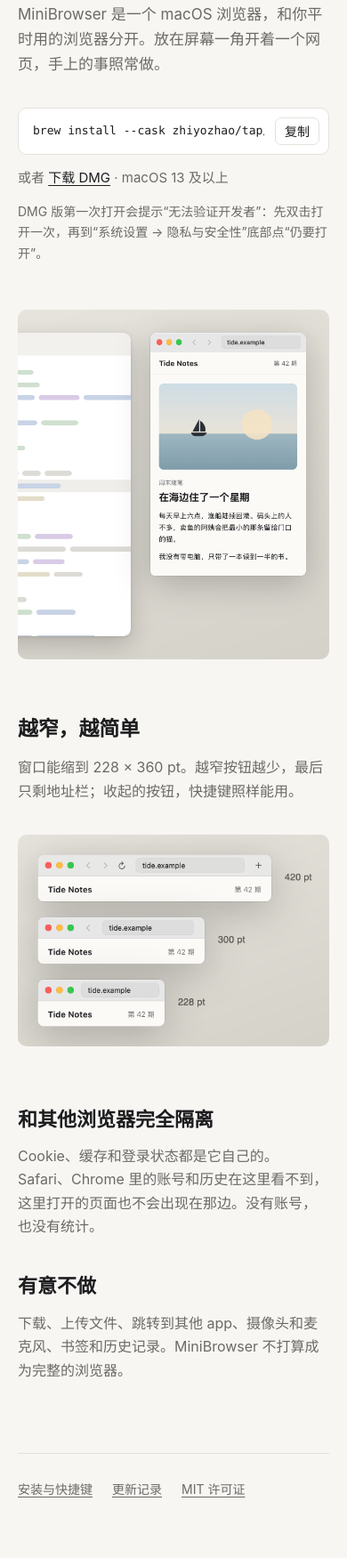
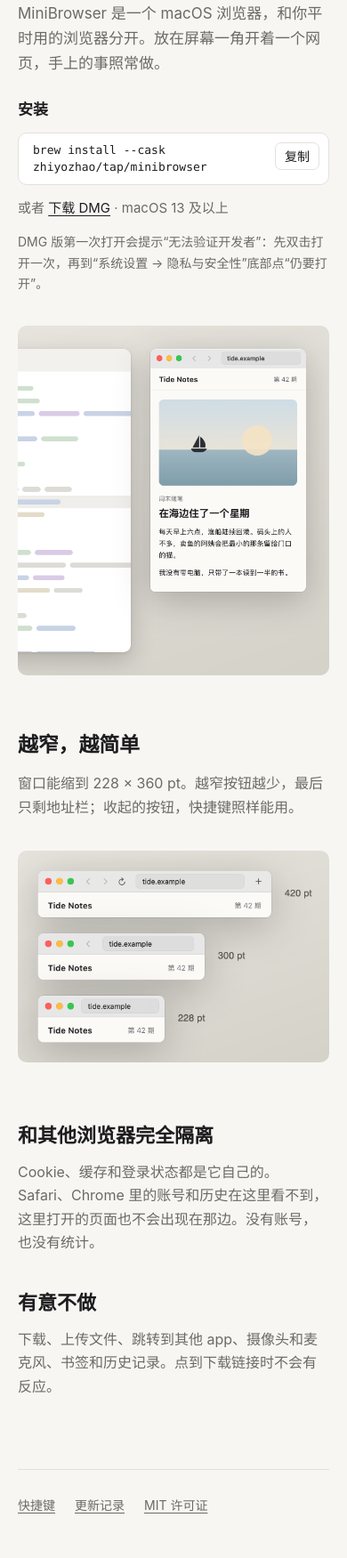
Before and after one commit to zhiyozhao/MiniBrowser, a plain HTML site: page docs/index.html in a window 390 px wide. Shown: the part 154-1905 px from the top of the page at 89% size. Drawn offline with Linux system fonts and the light colour scheme.

Commit message:
docs: 安装单独成节并放在首屏，官网右上角加安装入口
- README 安装节移到演示图之前，顶部链接行加“安装”锚点
- 官网安装区单独成节，导航加“安装”按钮；手机上安装命令完整换行
- 修正窗口尺寸说法：⌘N 新窗口 1100×700，网页弹出窗口 520×640
- 演示图 alt 如实写明编辑器是示意、MiniBrowser 窗口是真实截图
- 删去“不打算成为完整的浏览器”

```diff
--- a/docs/index.html
+++ b/docs/index.html
@@ -19,6 +19,7 @@
     <nav>
       <a href="en/" hreflang="en" lang="en">English</a>
       <a href="https://github.com/zhiyozhao/MiniBrowser">GitHub</a>
+      <a class="nav-install" href="#install">安装</a>
     </nav>
   </header>
 
@@ -26,18 +27,22 @@
     <div class="hero">
       <h1>能缩得很小的浏览器</h1>
       <p class="lede">MiniBrowser 是一个 macOS 浏览器，和你平时用的浏览器分开。放在屏幕一角开着一个网页，手上的事照常做。</p>
-      <div class="install">
+    </div>
+
+    <section id="install" class="install">
+      <h2>安装</h2>
+      <div class="install-row">
         <div class="cmd"><code id="cmd">brew install --cask zhiyozhao/tap/minibrowser</code><button type="button" id="copy">复制</button></div>
         <span class="alt">或者 <a href="https://github.com/zhiyozhao/MiniBrowser/releases/latest">下载 DMG</a> · macOS 13 及以上</span>
       </div>
       <p class="note">DMG 版第一次打开会提示“无法验证开发者”：先双击打开一次，再到“系统设置 → 隐私与安全性”底部点“仍要打开”。</p>
-    </div>
+    </section>
 
     <picture class="shot">
       <source media="(max-width: 720px) and (prefers-color-scheme: dark)" srcset="assets/corner-zh-dark.png" width="640" height="720">
       <source media="(max-width: 720px)" srcset="assets/corner-zh-light.png" width="640" height="720">
       <source media="(prefers-color-scheme: dark)" srcset="assets/hero-zh-dark.png">
-      <img src="assets/hero-zh-light.png" width="1200" height="720" alt="屏幕左边是正在使用的编辑器，右上角是一个很窄的 MiniBrowser 窗口，里面开着一篇文章">
+      <img src="assets/hero-zh-light.png" width="1200" height="720" alt="示意场景：左边是一个用灰色色块画出的编辑器窗口，右边是 MiniBrowser 的真实窗口截图，320 pt 宽，开着一个示例文章页">
     </picture>
 
     <section class="point">
@@ -47,7 +52,7 @@
         <source media="(max-width: 720px) and (prefers-color-scheme: dark)" srcset="assets/bars-zh-dark.png" width="560" height="380">
         <source media="(max-width: 720px)" srcset="assets/bars-zh-light.png" width="560" height="380">
         <source media="(prefers-color-scheme: dark)" srcset="assets/widths-zh-dark.png">
-        <img src="assets/widths-zh-light.png" width="1200" height="560" alt="同一个页面在 420、300、228 pt 三种宽度下的 MiniBrowser 窗口，越窄按钮越少，地址栏始终保留">
+        <img src="assets/widths-zh-light.png" width="1200" height="560" alt="MiniBrowser 在 420、300、228 pt 三种宽度下的真实窗口截图，开着同一个示例页：420 pt 有后退、前进、刷新和新建标签按钮，300 pt 只剩后退，228 pt 只剩地址栏">
       </picture>
     </section>
 
@@ -58,13 +63,13 @@
       </div>
       <div>
         <h2>有意不做</h2>
-        <p>下载、上传文件、跳转到其他 app、摄像头和麦克风、书签和历史记录。MiniBrowser 不打算成为完整的浏览器。</p>
+        <p>下载、上传文件、跳转到其他 app、摄像头和麦克风、书签和历史记录。点到下载链接时不会有反应。</p>
       </div>
     </div>
   </main>
 
   <footer>
-    <a href="https://github.com/zhiyozhao/MiniBrowser#readme">安装与快捷键</a>
+    <a href="https://github.com/zhiyozhao/MiniBrowser#快捷键">快捷键</a>
     <a href="https://github.com/zhiyozhao/MiniBrowser/blob/main/CHANGELOG.md">更新记录</a>
     <a href="https://github.com/zhiyozhao/MiniBrowser/blob/main/LICENSE">MIT 许可证</a>
   </footer>
--- a/docs/site.css
+++ b/docs/site.css
@@ -39,12 +39,17 @@ header.top { display: flex; align-items: center; justify-content: space-between;
 nav { display: flex; gap: 22px; font-size: 15px; }
 nav a { text-decoration: none; color: var(--mute); }
 nav a:hover { color: var(--fg); }
+nav a.nav-install { color: var(--fg); border: 1px solid var(--line); border-radius: 8px; padding: 4px 12px; background: var(--code); }
+nav a.nav-install:hover { border-color: var(--mute); }
+nav { align-items: center; }
 
-.hero { padding: 72px 0 40px; max-width: 760px; }
+.hero { padding: 64px 0 36px; max-width: 760px; }
 h1 { font-size: 46px; line-height: 1.2; letter-spacing: -.5px; margin: 0; font-weight: 650; }
 .lede { font-size: 20px; color: var(--mute); margin: 18px 0 0; }
 
-.install { margin-top: 34px; display: flex; flex-wrap: wrap; align-items: center; gap: 14px 22px; }
+.install { padding: 0 0 8px; scroll-margin-top: 24px; }
+.install h2 { font-size: 17px; font-weight: 600; margin: 0 0 12px; }
+.install-row { display: flex; flex-wrap: wrap; align-items: center; gap: 14px 22px; }
 .cmd {
   display: flex; align-items: center; gap: 12px;
   background: var(--code); border: 1px solid var(--line); border-radius: 10px;
@@ -79,10 +84,11 @@ footer a { color: var(--mute); }
   .wrap { padding: 0 20px; }
   header.top { padding: 16px 0; }
   nav { gap: 16px; }
-  .hero { padding: 40px 0 24px; }
+  .hero { padding: 32px 0 24px; }
   h1 { font-size: 32px; }
   .lede { font-size: 17px; }
-  .cmd code { font-size: 13px; }
+  .cmd { align-items: flex-start; }
+  .cmd code { font-size: 13px; white-space: normal; overflow-wrap: break-word; overflow-x: visible; }
   .shot img { border-radius: 10px; }
   section.point { padding-top: 64px; }
   section.point h2 { font-size: 23px; }
```
Also changed, not shown: docs/en/index.html (+11 -6 lines), 2 other files.
